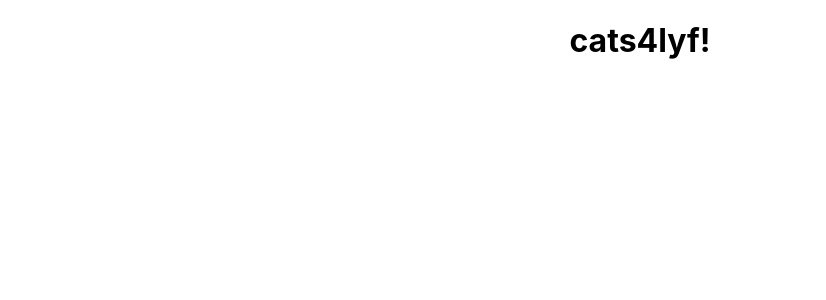
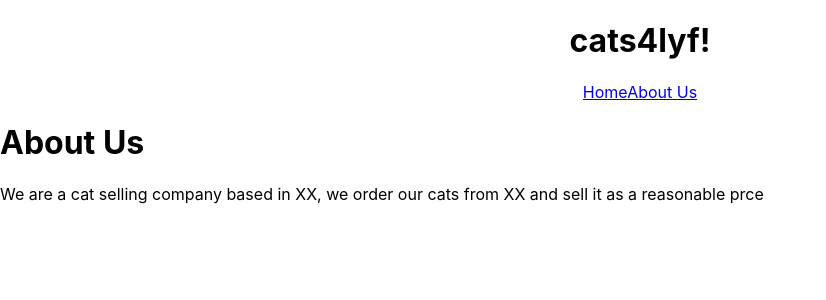
Before and after one commit to ellie-duriez/cats4lyf, a React (Create React App) app: page /about in a window 1280 px wide. Shown: the top 300 px of the page, without its empty margins (0-826 px from the left). Built offline with nearby package versions, Linux system fonts and the light colour scheme; the HTML template or start-up script is replaced by a standard one.

Commit message:
mahed added about page

```diff
--- a/package.json
+++ b/package.json
@@ -8,6 +8,7 @@
     "@testing-library/user-event": "^13.5.0",
     "react": "^18.2.0",
     "react-dom": "^18.2.0",
+    "react-router-dom": "^6.3.0",
     "react-scripts": "5.0.1",
     "web-vitals": "^2.1.4"
   },
--- a/src/App.js
+++ b/src/App.js
@@ -1,10 +1,26 @@
 import './App.css';
+import About from './Pages/About';
+import Home from './Pages/Home';
+import { BrowserRouter, Link, Routes, Route } from 'react-router-dom';
 
 function App() {
   return (
-    <div className="App">
-    <h1>cats4lyf!</h1>
-    </div>
+    <BrowserRouter>
+      <div className="App">
+        <h1>cats4lyf!</h1>
+
+        {/* link to the about page */}
+        <Link to="/home">Home</Link>
+        <Link to="/about">About Us</Link>
+
+      </div >
+
+      {/* adding routes for About page */}
+      <Routes>
+        <Route path="/home" element={<Home />} />
+        <Route path="/about" element={<About />} />
+      </Routes>
+    </BrowserRouter>
   );
 }
 
--- /dev/null
+++ b/src/CatCard.js
@@ -0,0 +1,39 @@
+import { useState, useEffect } from 'react'
+
+const CatCard = ({ }) => {
+    const [cat, setCat] = useState("");
+    const getCat = async () => {
+        let res = await fetch("https://api.thecatapi.com/v1/images/search");
+        let data = await res.json(); setCat(data[0]);
+
+    }
+    useEffect(() => { getCat() }, []);
+
+    return (
+        <>
+            Cat below:
+            <img src={cat.url} alt='cat'></img>
+        </>)
+}
+
+export default CatCard;
+
+// function App() {
+//   const [cookie, setCookie] = useState('');
+//   const getData = async () =>{
+//     let res = await fetch('https://api.adviceslip.com/advice');
+//     let data = await res.json();
+//     setCookie(data.slip);
+//   };
+//   useEffect(()=>{getData()},[]);
+//   return (
+//     <div className="App">
+//       <h1>Fortune Cookie</h1>
+//       {cookie.advice ?
+//       <h2>{cookie.advice}</h2>
+//     :
+//     <h2>no cookie</h2>}
+//       <button onClick={getData}>open cookie</button>
+//     </div>
+//   );
+// }
--- /dev/null
+++ b/src/Pages/About.js
@@ -0,0 +1,15 @@
+import React from 'react'
+
+function About() {
+    return (
+        <>
+
+            <h1>About Us</h1>
+
+            <p>We are a cat selling company based in XX, we order our cats from XX and sell it as a reasonable prce</p>
+
+        </>
+    )
+}
+
+export default About
--- /dev/null
+++ b/src/Pages/Home.js
@@ -0,0 +1,12 @@
+import React from 'react'
+import CatCard from '../CatCard';
+
+function Home() {
+    return (
+        <div>
+            <CatCard />
+        </div>
+    )
+}
+
+export default Home
```
Also changed, not shown: 1 other file (tests, documents, lock files or other folders).
